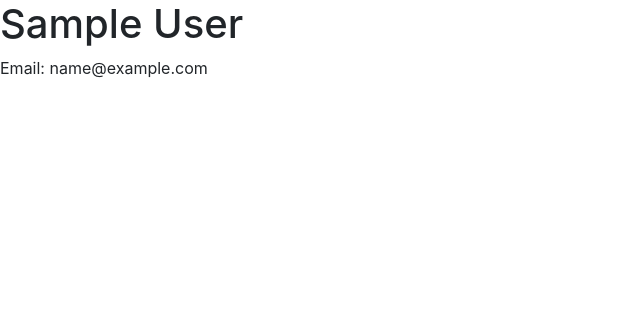
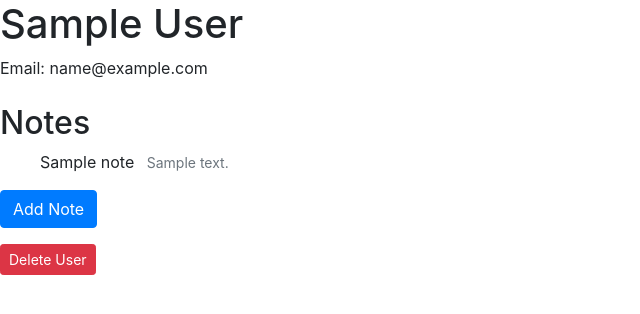
Before and after one commit to Johnny112F/flask-notes, a Flask app: a page that uses templates/users/show.html in a window 1280 px wide. Shown: the top 314 px of the page, without its empty margins (0-640 px from the left). Run offline with Flask 2, Linux system fonts and the light colour scheme; tables that the repository leaves empty hold one stand-in row (values such as "Sample post"); some libraries are stand-ins or nearby versions.

Commit message:
add note route working but needs some css help on the template

```diff
--- a/app.py
+++ b/app.py
@@ -1,7 +1,7 @@
 from flask import Flask, render_template, redirect, session
 from flask_debugtoolbar import DebugToolbarExtension
-from models import connect_db, db, User
-from forms import RegisterForm, LoginForm
+from models import connect_db, db, User, Note
+from forms import RegisterForm, LoginForm, NoteForm
 
 app = Flask(__name__)
 
@@ -97,3 +97,27 @@ def show_user(username):
     user = User.query.get(username)
 
     return render_template("users/show.html", user=user)
+
+
+@app.route("/users/<username>/notes/new", methods=["GET", "POST"])
+def new_note(username):
+    """Show add-note form and process it"""
+
+    form = NoteForm()
+
+    if form.validate_on_submit():
+        title = form.title.data
+        content = form.content.data
+
+    #make an instance of Note
+        note = Note(
+            title=title,
+            content=content,
+            username=username,
+        )
+
+        db.session.add(note)
+        db.session.commit()
+
+        return redirect(f"/users/{note.username}")
+    return render_template("/notes/new.html", form=form)
--- a/models.py
+++ b/models.py
@@ -19,6 +19,8 @@ class User(db.Model):
     email = db.Column(db.String(50), nullable=False)
     first_name = db.Column(db.String(30), nullable=False)
     last_name = db.Column(db.String(30), nullable=False)
+
+    notes = db.relationship("Note", backref="user")
 
     @classmethod
     def register(cls, username, password, email, first_name, last_name):
--- a/templates/users/show.html
+++ b/templates/users/show.html
@@ -11,6 +11,34 @@
       <h1>{{ user.first_name }} {{ user.last_name }}</h1>
 
       <p>Email: {{ user.email }}</p>
+
+      <h2 class="mt-4">Notes</h2>
+
+      <!-- Show note features for user -->
+      <ul>
+        {% for note in user.notes %}
+
+            {{ note.title }}
+            <small class="ml-2 text-muted">{{ note.content }}</small>
+          </li>
+
+        {% endfor %}
+      </ul>
+      <!-- add a note for this user -->
+      <p>
+        <a href="/users/{{ user.username }}/notes/new" class="btn btn-primary">
+          Add Note
+        </a>
+      </p>
+      <!-- Delete a user -->
+      <form>
+        <button class="btn btn-danger btn-sm"
+                formaction="/users/{{ user.username }}/delete"
+                formmethod="POST">
+          Delete User
+        </button>
+      </form>
+
     </div>
   </div>
 
```
Also changed, not shown: forms.py (+16 -2 lines), templates/notes/new.html (added, +37 -0 lines).
